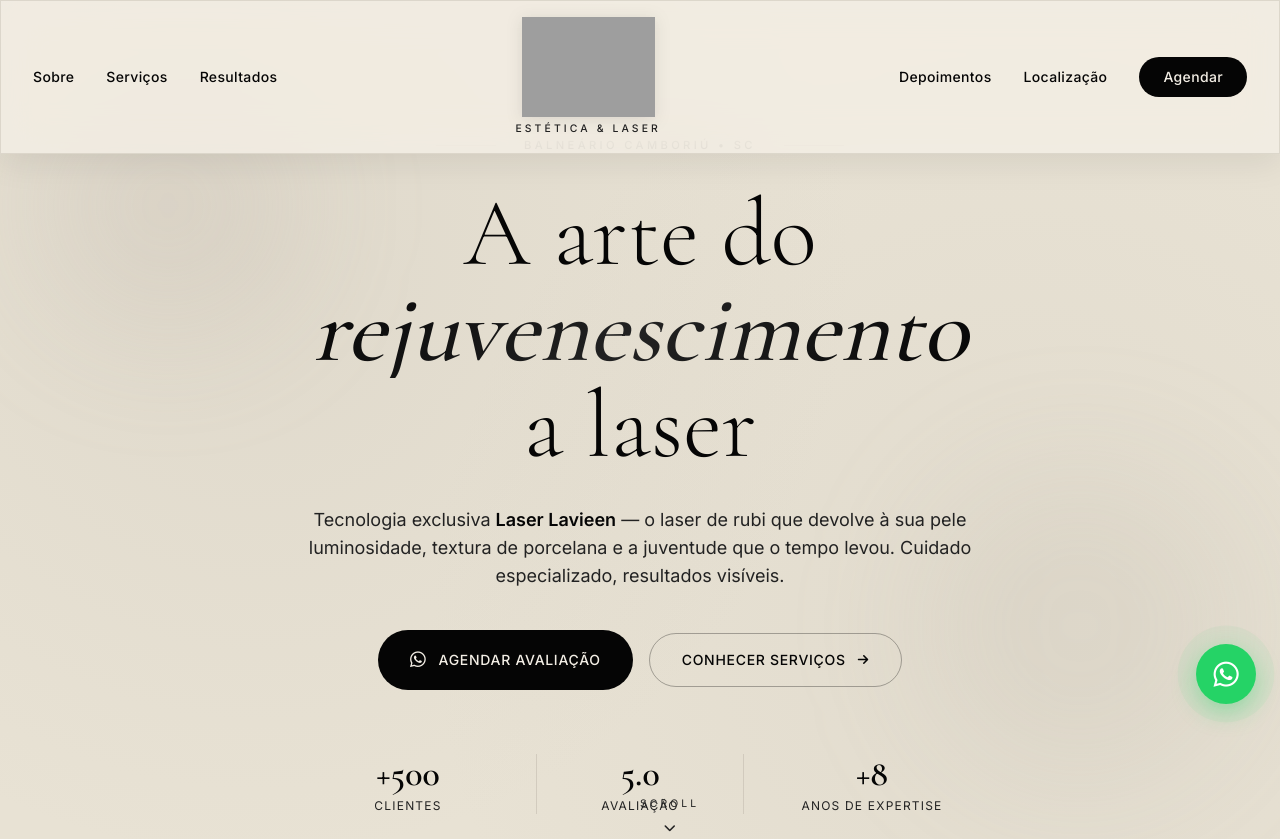
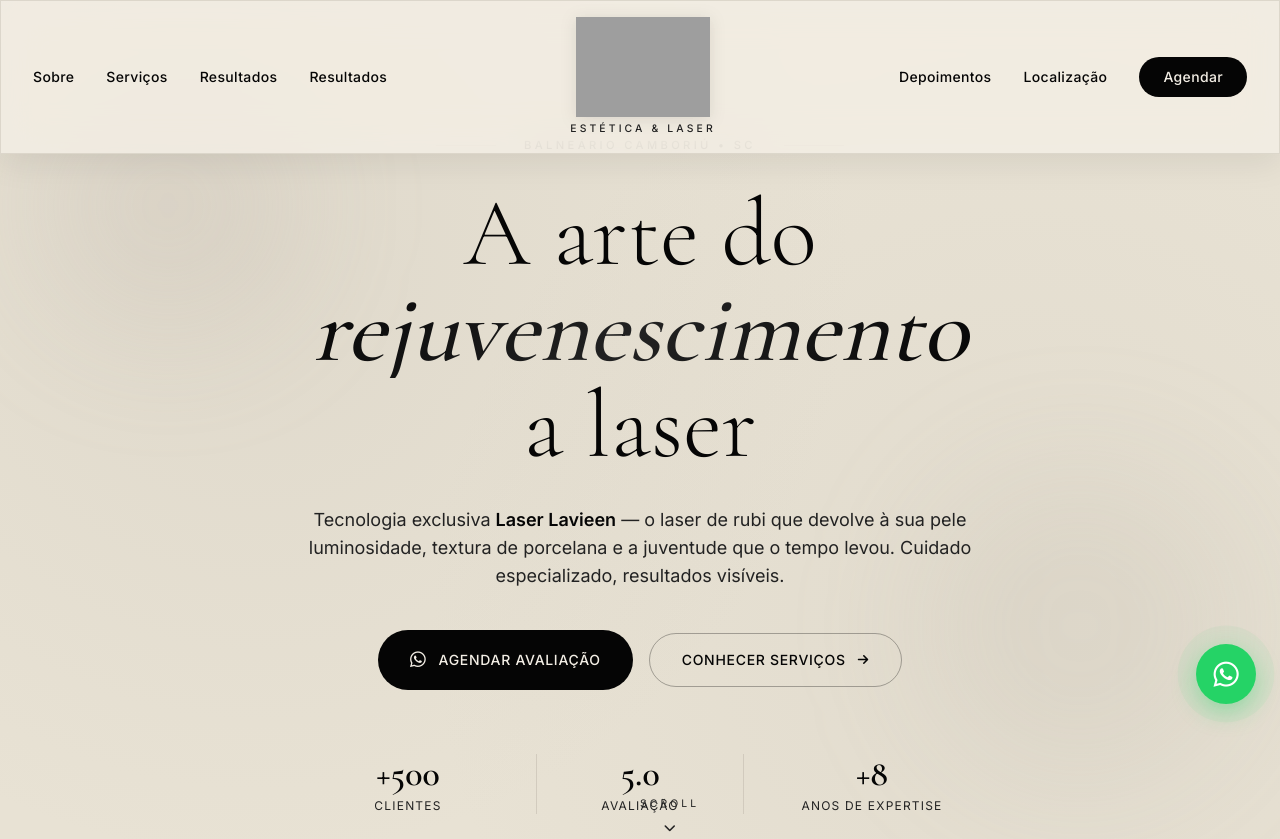
Before and after one commit to arsfweb/karineraquel, a plain HTML site: page index.html in a window 1280 px wide. Shown: the top 839 px of the page. Drawn offline with nearby package versions, Linux system fonts and the light colour scheme; grey boxes are pictures that could not be loaded.

Commit message:
Update index.html

```diff
--- a/index.html
+++ b/index.html
@@ -715,6 +715,7 @@
                 <a href="#sobre" class="text-sm font-medium tracking-wide hover:opacity-60 transition-opacity">Sobre</a>
                 <a href="#servicos" class="text-sm font-medium tracking-wide hover:opacity-60 transition-opacity">Serviços</a>
                 <a href="#resultados" class="text-sm font-medium tracking-wide hover:opacity-60 transition-opacity">Resultados</a>
+                <a href="#resultados" class="text-sm font-medium tracking-wide hover:opacity-60 transition-opacity">Resultados</a>
             </nav>
 
             <!-- Logo Centralizada - MAIOR E MAIS DESTACADA -->
```
